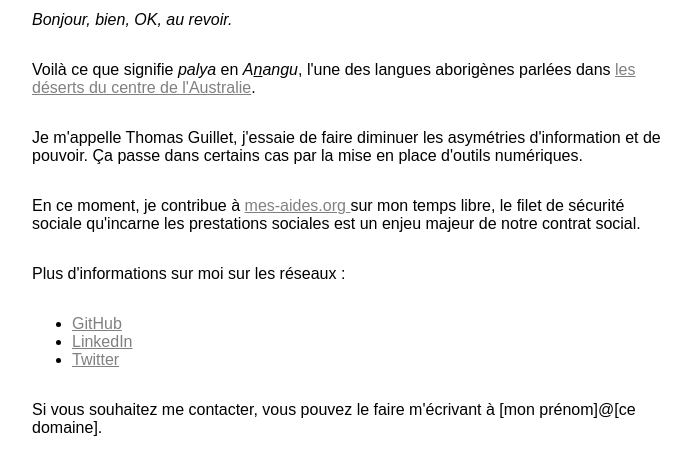
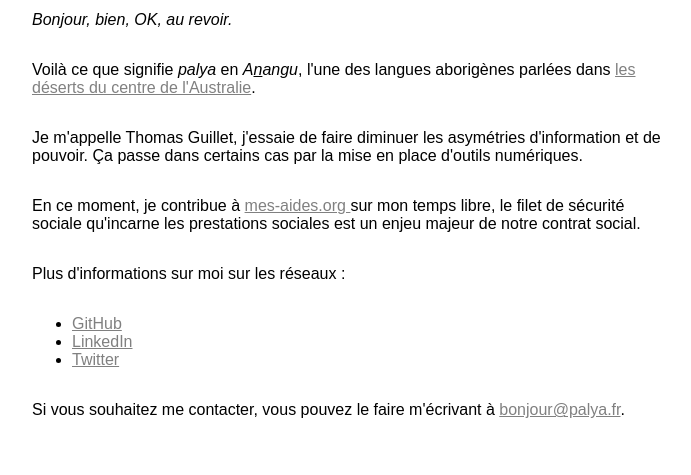
Before and after one commit to guillett/site, a plain HTML site: page index.html in a window 1280 px wide. Shown: the part 79-554 px from the top of the page, without its empty margins (288-979 px from the left). Drawn offline with Linux system fonts and the light colour scheme.

Commit message:
Rend plus accessible l'adresse email de contact

```diff
--- a/index.html
+++ b/index.html
@@ -71,7 +71,7 @@
     </ul>
 
     <p>
-      Si vous souhaitez me contacter, vous pouvez le faire m'écrivant à [mon prénom]@[ce domaine].
+      Si vous souhaitez me contacter, vous pouvez le faire m'écrivant à <a href="mailto:bonjour@palya.fr">bonjour@palya.fr</a>.
     </p>
   </body>
 </html>
```
